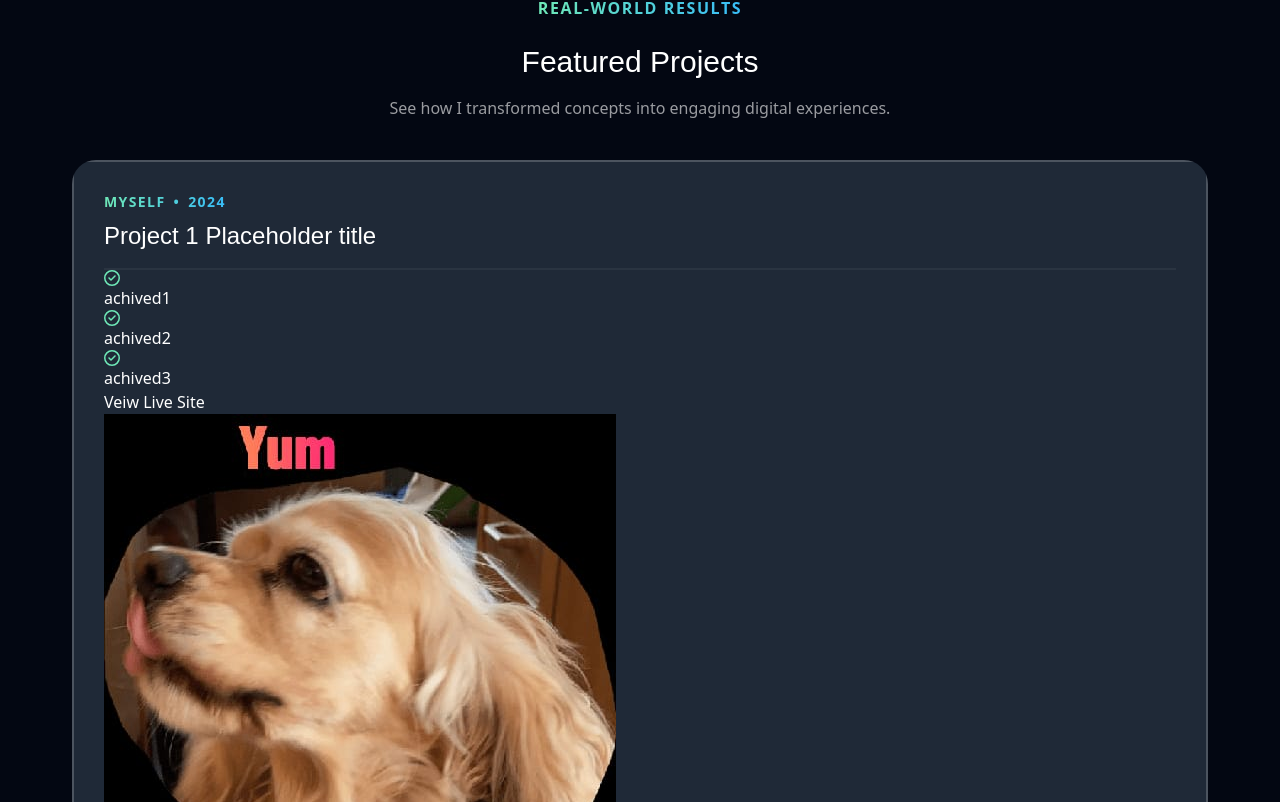
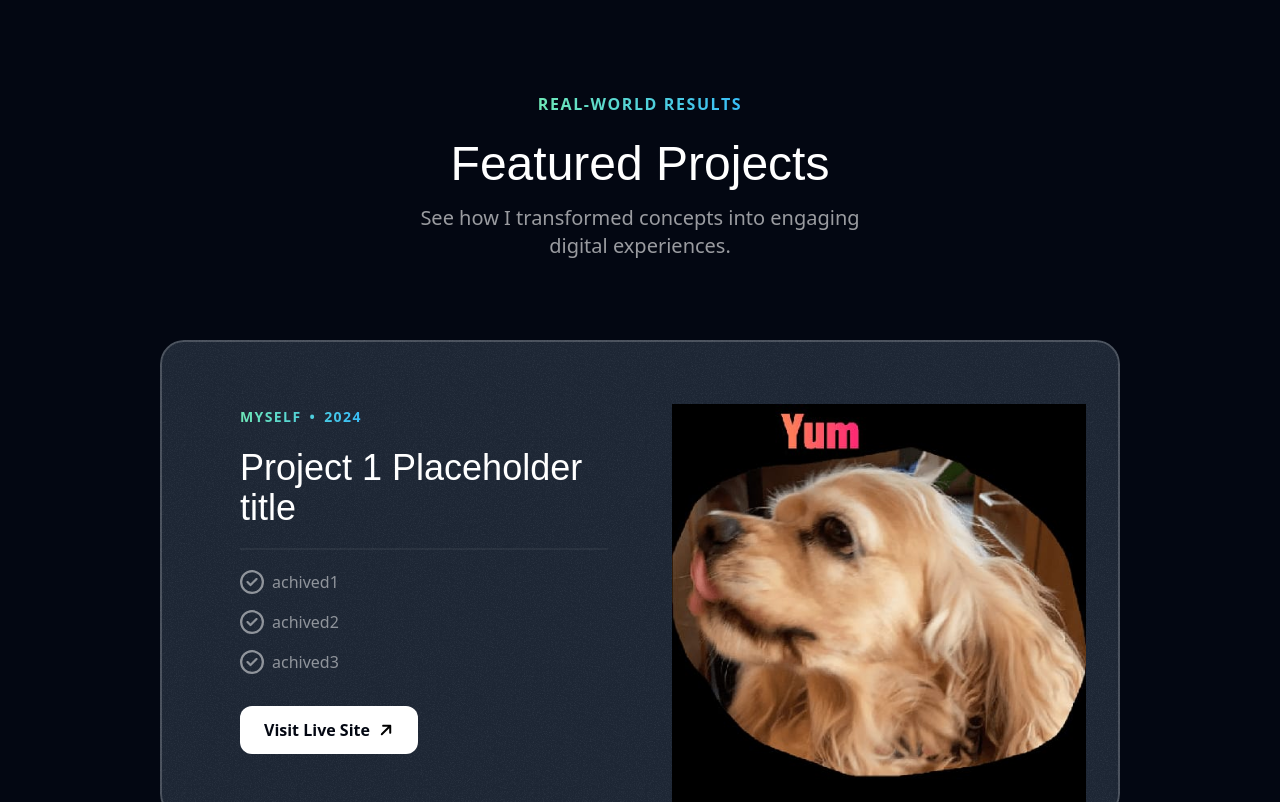
Before and after one commit to TelemBaldran/portfolio, a Next.js app: page / in a window 1280 px wide. Shown: the part 898-1700 px from the top of the page. Built offline with nearby package versions, Linux system fonts and the light colour scheme; a web font is replaced by a local one.

Commit message:
Finished with Projects section

```diff
--- a/app/globals.css
+++ b/app/globals.css
@@ -10,3 +10,9 @@
     @apply inset-0 border-2 top-1/2 left-1/2 -translate-x-1/2 -translate-y-1/2 rounded-full border-emerald-300/5 shadow-[0_0_80px_inset] shadow-emerald-300/5;
   }
 }
+
+@layer utilities {
+  .container {
+    @apply lg:max-w-5xl;
+  }
+}
--- a/app/sections/Projects.tsx
+++ b/app/sections/Projects.tsx
@@ -1,8 +1,10 @@
 import Project1Img from "@/assets/Project1Placeholder.jpg";
 import Project2Img from "@/assets/Project2Placeholder.jpg";
 import Project3Img from "@/assets/Project3Placeholder.jpg";
+import GrainImg from "@/assets/grain.jpg";
 import Image from "next/image";
 import CircleCheckMark from "@/assets/checkMark.svg";
+import ArrowUp from "@/assets/ArrowUp.svg";
 
 const portfolioProjects = [
   {
@@ -14,7 +16,7 @@
       { title: "achived2" },
       { title: "achived3" },
     ],
-    link: "",
+    link: "http://localhost:3000/",
     image: Project1Img,
   },
   {
@@ -26,7 +28,7 @@
       { title: "achived5" },
       { title: "achived6" },
     ],
-    link: "",
+    link: "google.com",
     image: Project2Img,
   },
   {
@@ -45,51 +47,71 @@
 
 function Projects() {
   return (
-    <div>
+    <section className="pb-16 lg:py-24">
       <div className="container">
         <div className="flex justify-center">
           <p className="uppercase font-semibold tracking-widest bg-gradient-to-r from-emerald-300 to-sky-400 text-center bg-clip-text text-transparent">
             Real-world Results
           </p>
         </div>
-        <h2 className="font-serif text-3xl text-center mt-6">
+        <h2 className="font-serif text-3xl md:text-5xl text-center mt-6">
           Featured Projects
         </h2>
-        <p className="text-center text-white/60 mt-4">
+        <p className="text-center md:text-lg lg:text-xl text-white/60 mt-4 max-w-md mx-auto">
           See how I transformed concepts into engaging digital experiences.
         </p>
-        <div className="flex flex-col mt-10">
+        <div className="flex flex-col mt-10 md:mt-20 gap-20">
           {portfolioProjects.map((project) => (
             <div
               key={project.title}
-              className="bg-gray-800 rounded-3xl relative z-0 overflow-hidden after:z-10 after:content-[''] after:absolute after:inset-0 after:outline-2 after:outline after:-outline-offset-2 after:outline-rounded-3xl after:outline-white/20 p-8"
+              className="bg-gray-800 rounded-3xl relative z-0 overflow-hidden after:z-10 after:content-[''] after:absolute after:inset-0 after:outline-2 after:outline after:-outline-offset-2 after:rounded-3xl after:outline-white/20 px-8 pt-8 md:px-10 md:pt-12 lg:pt-16 lg:px-20 after:pointer-events-none"
             >
-              <div className="flex">
+              <div
+                className="absolute inset-0 -z-10 opacity-5"
+                style={{ background: `url(${GrainImg.src})` }}
+              ></div>
+              <div className="lg:grid lg:grid-cols-2 lg:gap-16">
+                <div className="lg:pb-16">
                   <div className="bg-gradient-to-r from-emerald-300 to-sky-400 inline-flex gap-2 font-bold uppercase tracking-widest text-sm text-transparent bg-clip-text">
                     <span>{project.company}</span>
                     <span>&bull;</span>
                     <span>{project.year}</span>
                   </div>
-              </div>
-              <h3 className="font-serif text-2xl mt-2">{project.title}</h3>
-              <hr className="border-t-2 border-white/5 mt-4" />
-              <ul>
+                  <h3 className="font-serif text-2xl mt-2 md:mt-5 md:text-4xl">
+                    {project.title}
+                  </h3>
+                  <hr className="border-t-2 border-white/5 mt-4 md:mt-5" />
+                  <ul className="flex flex-col gap-4 mt-4 md:mt-5">
                     {project.results.map((result) => (
-                  <li key={result.title}>
-                    <CircleCheckMark className="size-4 text-emerald-300" />
+                      <li
+                        key={result.title}
+                        className="flex gap-2 text-sm md:text-base text-white/50"
+                      >
+                        <CircleCheckMark className="size-5 md:size-6 text-white/50" />
                         <span>{result.title}</span>
                       </li>
                     ))}
                   </ul>
                   <a href={project.link}>
-                <button>Veiw Live Site</button>
+                    <button className="bg-white text-gray-950 h-12 w-full md:w-auto px-6 rounded-xl font-semibold inline-flex items-center justify-center gap-2 mt-8">
+                      <span> Visit Live Site </span>
+                      <ArrowUp className="size-4 rotate-45 " />
+                    </button>
                   </a>
-              <Image src={project.image} alt={project.title} />
+                </div>
+                <div className="relative">
+                  <Image
+                    src={project.image}
+                    alt={project.title}
+                    className="mt-8 -mb-4 md:-mb-0 lg:mt-0 lg:absolute lg:h-full lg:w-auto lg:max-w-none"
+                  />
+                </div>
+              </div>
             </div>
           ))}
         </div>
       </div>
-    </div>
+    </section>
   );
 }
 
```
Also changed, not shown: assets/ArrowUp.svg (added). Lines whose indentation alone changed are shown as unchanged.
